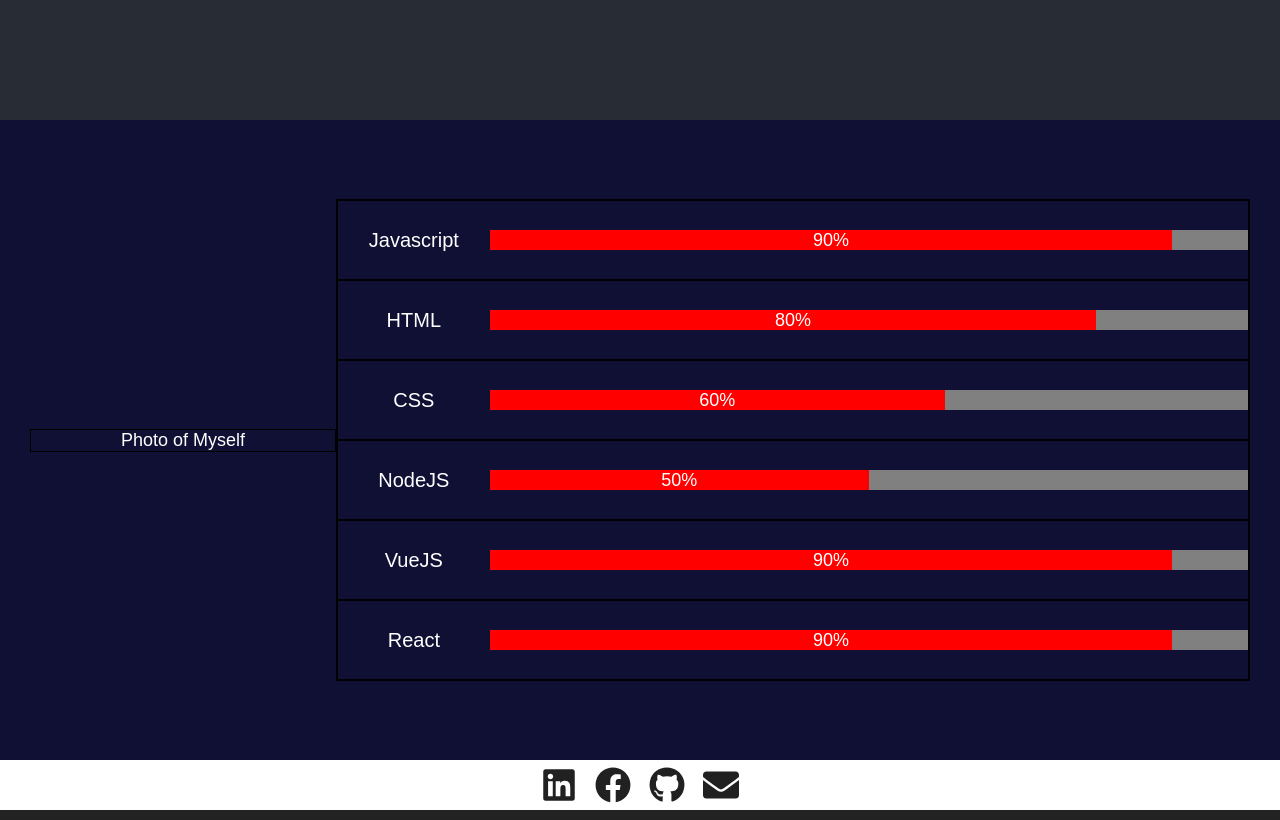
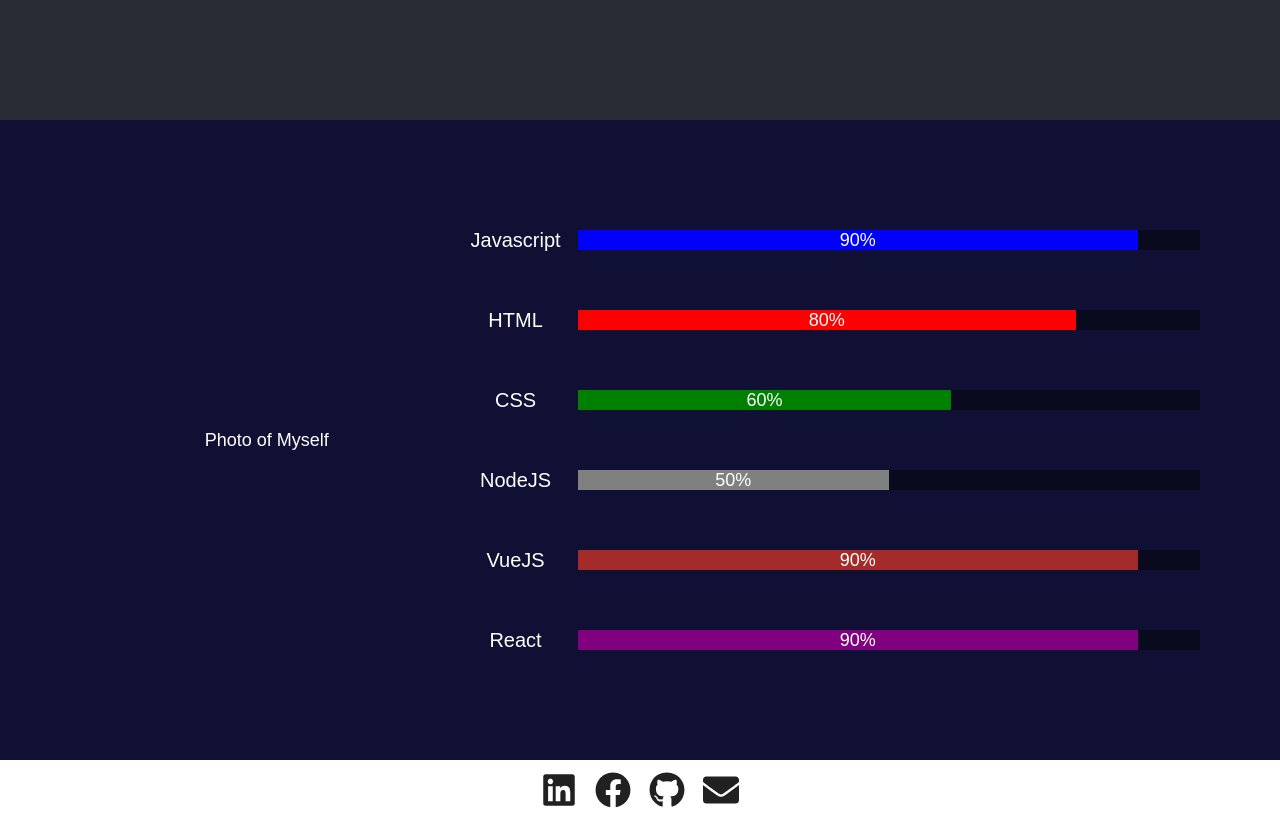
Before and after one commit to filipearena/portfolio, a React (Create React App) app: page / in a window 1280 px wide. Shown: the part 1000-1820 px from the top of the page. Built offline with nearby package versions, Linux system fonts and the light colour scheme.

Commit message:
section 3 without borders and more colors

```diff
--- a/package.json
+++ b/package.json
@@ -3,6 +3,7 @@
   "version": "0.1.0",
   "private": true,
   "dependencies": {
+    "@firebase/storage": "^0.3.35",
     "@material-ui/core": "^4.10.2",
     "@testing-library/jest-dom": "^4.2.4",
     "@testing-library/react": "^9.3.2",
--- a/src/App.css
+++ b/src/App.css
@@ -35,13 +35,20 @@ body,
   }
   .box-1 {
     width: 100%;
+    flex: 2;
   }
   .section-3 {
     padding: 20px !important;
   }
 
+  .inner-container {
+    max-height: 50px;
+  }
+
   .box-2 {
     width: 100%;
+    min-height: 40vh !important;
+    flex: none !important;
   }
 
   .inner-box-skill {
@@ -99,7 +106,6 @@ h2 {
 
 .navbar {
   z-index: 10;
-  padding-left: 30px;
   position: fixed;
   width: 100%;
   display: flex;
@@ -128,7 +134,7 @@ h2 {
   border-radius: 0 !important;
   align-items: center;
   background-image: "linear-gradient(#fff, #bbb)";
-  height: 50px;
+  height: 60px;
 }
 
 
@@ -182,7 +188,7 @@ h2 {
 .section-3 {
     height: 80vh;
     background-color: #101034;
-    padding: 0px 30px;
+    padding: 0px 80px;
 }
 
 .flex-container{
@@ -201,7 +207,7 @@ h2 {
   /* padding: 0  */
   flex-direction: column;
   min-height: 60vh;
-  flex: 3;
+  flex: 2;
 }
 
 .inner-container {
--- a/src/components/profilePhoto.js
+++ b/src/components/profilePhoto.js
@@ -2,7 +2,7 @@ import React from "react";
 
 export default function ProfilePhoto() {
   return (
-    <div className="box-1" style={{ border: '1px solid #000' }}>
+    <div className="box-1">
       Photo of Myself
     </div>
   );
--- a/src/components/section3.js
+++ b/src/components/section3.js
@@ -2,6 +2,9 @@ import React from "react";
 // import ScrollToSection from "../components/scrollToSection"
 import SkillList from "./skillList"
 import ProfilePhoto from "./profilePhoto"
+// import firebase from "@firebase/app"
+// var storage = firebase.storage();
+// var pathReference = storage.ref('images/stars.jpg');
 
 export default function Section3() {
   return (
--- a/src/components/skill.js
+++ b/src/components/skill.js
@@ -1,17 +1,17 @@
 import React from "react";
 // import ScrollToSection from "../components/scrollToSection";
 
-export default function Skill({ skillName, percentage }) {
+export default function Skill({ skillName, percentage, color }) {
   return (
-    <div className="inner-container" style={{ border: '1px solid #000' }}>
+    <div className="inner-container">
       <span className="inner-box-skill">{skillName}</span>
       <div className="inner-box-progress-bar" >
         <div style={{
-          display: 'block', height: '20px', width: `${percentage}%`, backgroundColor: 'red'
+          display: 'block', height: '20px', width: `${percentage}%`, backgroundColor: `${color}`
         }}>{percentage}%</div>
         <div
           style={{
-            display: 'block', height: '20px', width: `${100 - percentage}%`, backgroundColor: 'grey'
+            display: 'block', height: '20px', width: `${100 - percentage}%`, backgroundColor: 'rgba(0, 0, 0, 0.4)'
           }}></div>
       </div>
     </div >
--- a/src/components/skillList.js
+++ b/src/components/skillList.js
@@ -5,13 +5,13 @@ import Skill from "./skill"
 
 export default function SkillList() {
   return (
-    <div className="box-2" style={{ border: '1px solid #000' }}>
-      <Skill skillName='Javascript' percentage='90'></Skill>
-      <Skill skillName='HTML' percentage='80'></Skill>
-      <Skill skillName='CSS' percentage='60'></Skill>
-      <Skill skillName='NodeJS' percentage='50'></Skill>
-      <Skill skillName='VueJS' percentage='90'></Skill>
-      <Skill skillName='React' percentage='90'></Skill>
+    <div className="box-2">
+      <Skill skillName='Javascript' percentage='90' color='blue'></Skill>
+      <Skill skillName='HTML' percentage='80' color='red'></Skill>
+      <Skill skillName='CSS' percentage='60' color='green'></Skill>
+      <Skill skillName='NodeJS' percentage='50' color='grey'></Skill>
+      <Skill skillName='VueJS' percentage='90' color='brown'></Skill>
+      <Skill skillName='React' percentage='90' color='purple'></Skill>
     </div>
   );
 }
```
Also changed, not shown: 1 other file (tests, documents, lock files or other folders).
